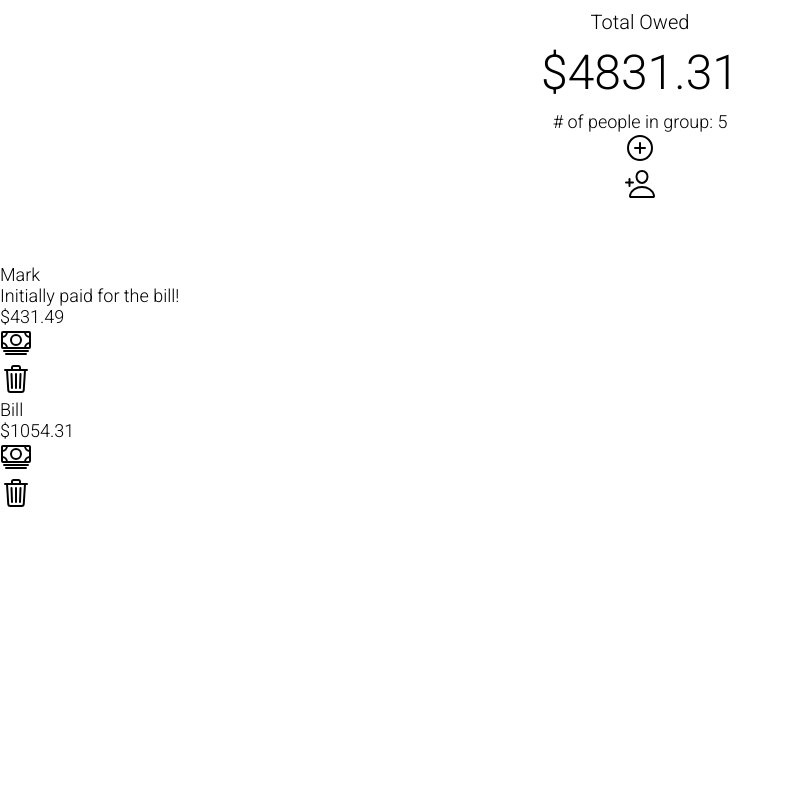
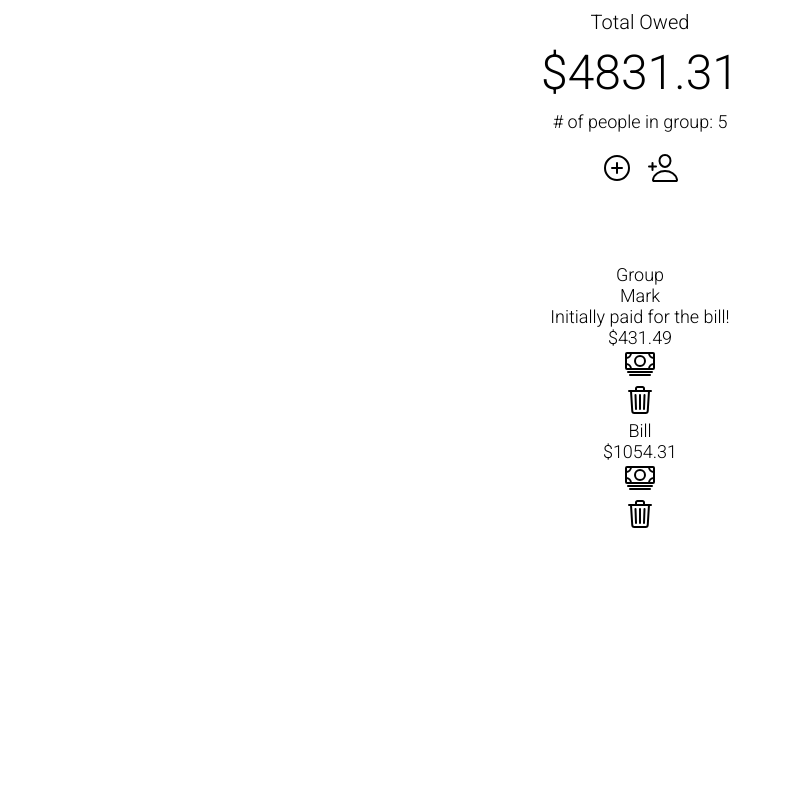
Before and after one commit to eugene-lok/bill-divider, a PHP site: page / in a window 1280 px wide. Shown: the whole page, without its empty margins (0-791 px from the left). Run offline with PHP 8.4, Linux system fonts and the light colour scheme; some libraries are stand-ins or nearby versions.

Commit message:
Update layout

```diff
--- a/index.html
+++ b/index.html
@@ -33,6 +33,7 @@
     </div>
 
     <div class = "peopleList">
+        <div class = "peopleTitle">Group</div>
         <div class = "person0">
             <div class = "personName">Mark</div>
             <div class = "paidInitial">Initially paid for the bill!</div>
--- a/style.css
+++ b/style.css
@@ -35,7 +35,21 @@ body {
   display: inline;
 }
 
-.personList {
+.owedDisplay .add {
+  padding-top: 20px;
+}
+
+.owedDisplay .add .addExpense {
+  display: inline;
+  padding: 10px 5px 20px 0px;
+}
+
+.owedDisplay .add .addPerson {
+  display: inline;
+  padding: 10px 0px 20px 5px;
+}
+
+.peopleList {
   height: 67vh;
   left: 50%;
   text-align: center;
--- a/style.scss
+++ b/style.scss
@@ -29,10 +29,23 @@ body {
     .owedPeopleNum {
         display: inline;
     }
+    .add {
+        padding-top: 20px;
+        .addExpense {
+
+            display: inline;
+            padding: 10px 5px 20px 0px;
+        }
+        .addPerson{
+            display: inline;
+            padding: 10px 0px 20px 5px;
+        }
+    }
 }
 
-.personList {
+.peopleList {
     height: 67vh;
     left: 50%;
     text-align: center;
+
 }
```
